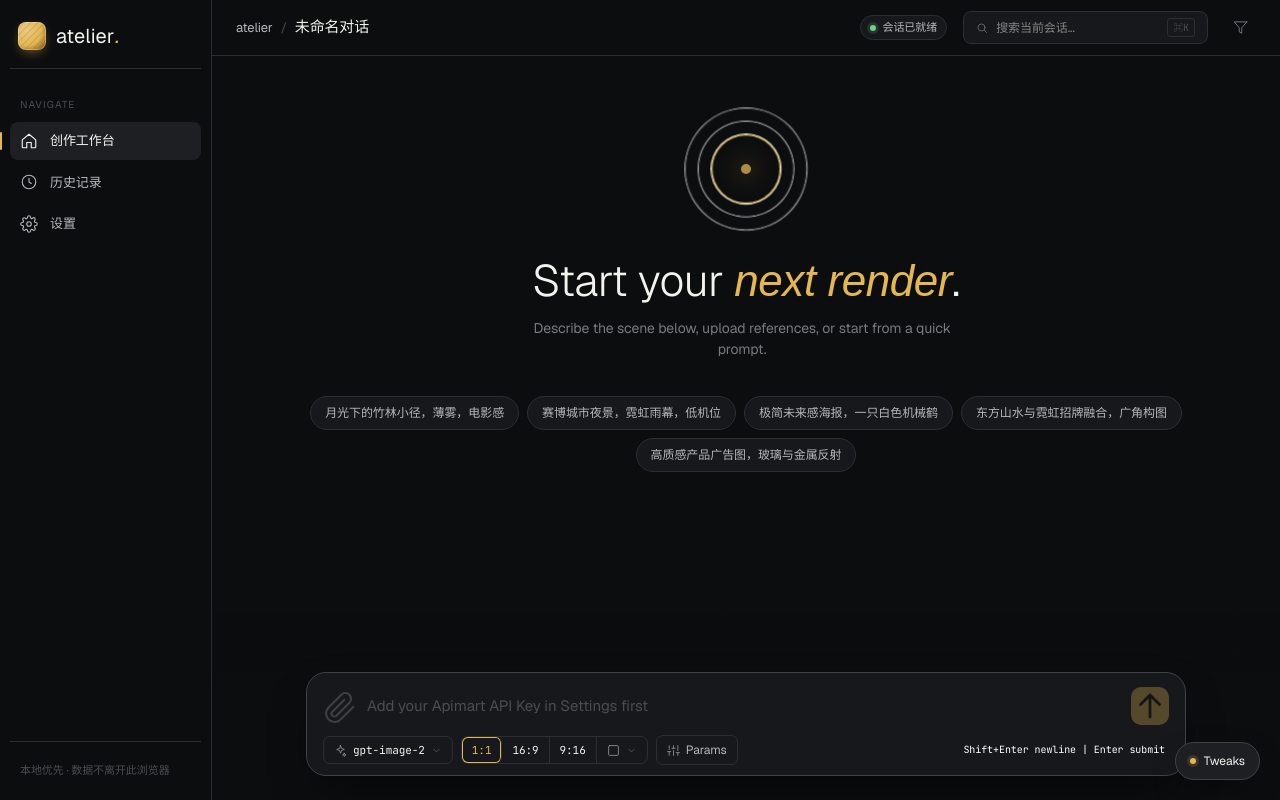
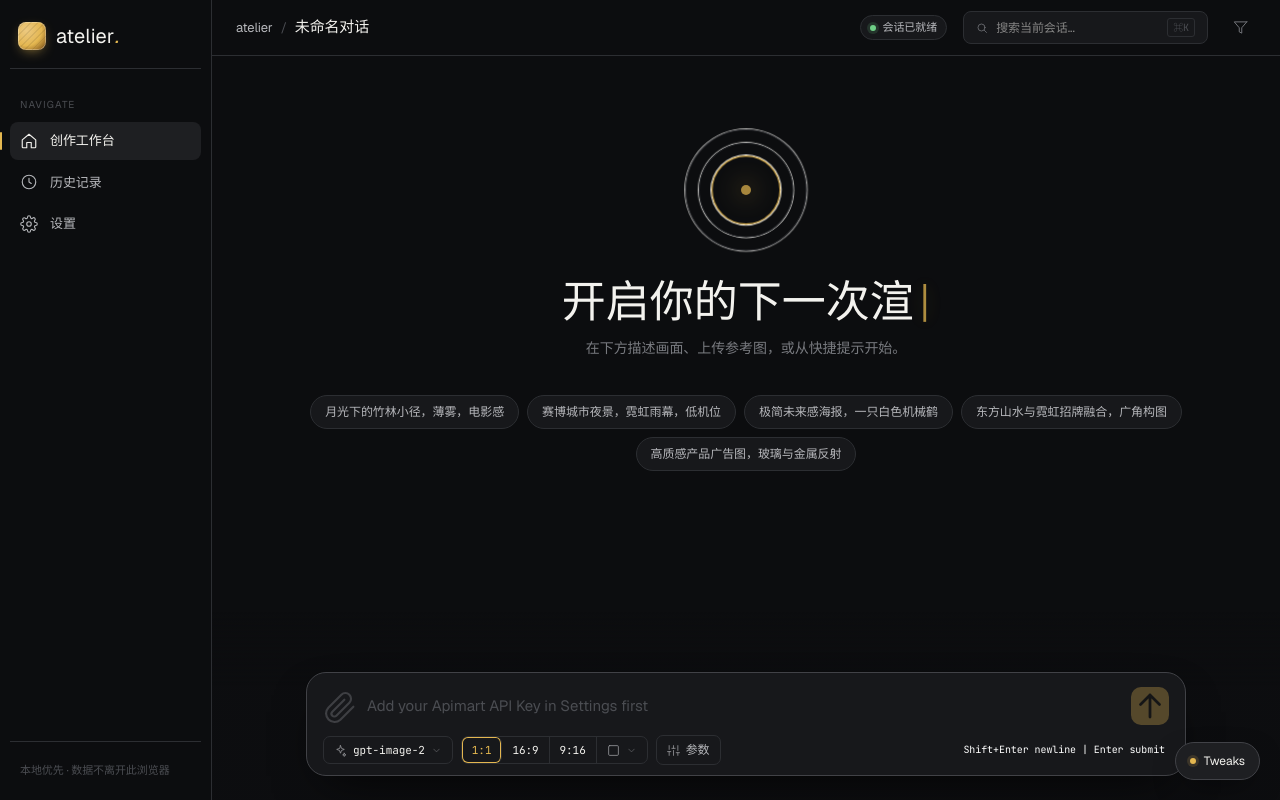
Before and after one commit to horotao/Ai_PingTai, a Next.js app: page / in a window 1280 px wide. Built offline with nearby package versions, Linux system fonts and the light colour scheme; a web font is replaced by a local one.

Commit message:
修改动画效果

```diff
--- /dev/null
+++ b/app/_components/TextType.css
@@ -0,0 +1,14 @@
+.text-type {
+  display: inline-block;
+  white-space: pre-wrap;
+}
+
+.text-type__cursor {
+  margin-left: 0.12em;
+  display: inline-block;
+  opacity: 1;
+}
+
+.text-type__cursor--hidden {
+  display: none;
+}
--- /dev/null
+++ b/app/_components/TextType.tsx
@@ -0,0 +1,209 @@
+'use client';
+
+import {
+  type ElementType,
+  useEffect,
+  useRef,
+  useState,
+  createElement,
+  useMemo,
+  useCallback,
+  type ReactNode,
+  type HTMLAttributes,
+} from 'react';
+import { gsap } from 'gsap';
+import './TextType.css';
+
+interface TextTypeProps {
+  className?: string;
+  showCursor?: boolean;
+  hideCursorWhileTyping?: boolean;
+  cursorCharacter?: string | ReactNode;
+  cursorBlinkDuration?: number;
+  cursorClassName?: string;
+  text: string | string[];
+  as?: ElementType;
+  typingSpeed?: number;
+  initialDelay?: number;
+  pauseDuration?: number;
+  deletingSpeed?: number;
+  loop?: boolean;
+  textColors?: string[];
+  variableSpeed?: { min: number; max: number };
+  onSentenceComplete?: (sentence: string, index: number) => void;
+  startOnVisible?: boolean;
+  reverseMode?: boolean;
+}
+
+const TextType = ({
+  text,
+  as: Component = 'div',
+  typingSpeed = 50,
+  initialDelay = 0,
+  pauseDuration = 2000,
+  deletingSpeed = 30,
+  loop = true,
+  className = '',
+  showCursor = true,
+  hideCursorWhileTyping = false,
+  cursorCharacter = '|',
+  cursorClassName = '',
+  cursorBlinkDuration = 0.5,
+  textColors = [],
+  variableSpeed,
+  onSentenceComplete,
+  startOnVisible = false,
+  reverseMode = false,
+  ...props
+}: TextTypeProps & HTMLAttributes<HTMLElement>) => {
+  const [displayedText, setDisplayedText] = useState('');
+  const [currentCharIndex, setCurrentCharIndex] = useState(0);
+  const [isDeleting, setIsDeleting] = useState(false);
+  const [currentTextIndex, setCurrentTextIndex] = useState(0);
+  const [isVisible, setIsVisible] = useState(!startOnVisible);
+  const cursorRef = useRef<HTMLSpanElement>(null);
+  const contentRef = useRef<HTMLSpanElement>(null);
+
+  const textArray = useMemo(() => (Array.isArray(text) ? text : [text]), [text]);
+
+  const getRandomSpeed = useCallback(() => {
+    if (!variableSpeed) return typingSpeed;
+    const { min, max } = variableSpeed;
+    return Math.random() * (max - min) + min;
+  }, [variableSpeed, typingSpeed]);
+
+  const getCurrentTextColor = () => {
+    if (textColors.length === 0) return 'inherit';
+    return textColors[currentTextIndex % textColors.length];
+  };
+
+  useEffect(() => {
+    if (!startOnVisible || !contentRef.current) return;
+
+    const observer = new IntersectionObserver(
+      (entries) => {
+        entries.forEach((entry) => {
+          if (entry.isIntersecting) {
+            setIsVisible(true);
+          }
+        });
+      },
+      { threshold: 0.1 },
+    );
+
+    observer.observe(contentRef.current);
+    return () => observer.disconnect();
+  }, [startOnVisible]);
+
+  useEffect(() => {
+    if (showCursor && cursorRef.current) {
+      gsap.set(cursorRef.current, { opacity: 1 });
+      const tween = gsap.to(cursorRef.current, {
+        opacity: 0,
+        duration: cursorBlinkDuration,
+        repeat: -1,
+        yoyo: true,
+        ease: 'power2.inOut',
+      });
+
+      return () => {
+        tween.kill();
+      };
+    }
+  }, [showCursor, cursorBlinkDuration]);
+
+  useEffect(() => {
+    if (!isVisible) return;
+
+    let timeout: ReturnType<typeof setTimeout>;
+
+    const currentText = textArray[currentTextIndex];
+    const processedText = reverseMode ? currentText.split('').reverse().join('') : currentText;
+
+    const executeTypingAnimation = () => {
+      if (isDeleting) {
+        if (displayedText === '') {
+          setIsDeleting(false);
+          if (currentTextIndex === textArray.length - 1 && !loop) {
+            return;
+          }
+
+          if (onSentenceComplete) {
+            onSentenceComplete(textArray[currentTextIndex], currentTextIndex);
+          }
+
+          setCurrentTextIndex((prev) => (prev + 1) % textArray.length);
+          setCurrentCharIndex(0);
+          timeout = setTimeout(() => {}, pauseDuration);
+        } else {
+          timeout = setTimeout(() => {
+            setDisplayedText((prev) => prev.slice(0, -1));
+          }, deletingSpeed);
+        }
+      } else {
+        if (currentCharIndex < processedText.length) {
+          timeout = setTimeout(
+            () => {
+              setDisplayedText((prev) => prev + processedText[currentCharIndex]);
+              setCurrentCharIndex((prev) => prev + 1);
+            },
+            variableSpeed ? getRandomSpeed() : typingSpeed,
+          );
+        } else if (textArray.length >= 1) {
+          if (!loop && currentTextIndex === textArray.length - 1) return;
+          timeout = setTimeout(() => {
+            setIsDeleting(true);
+          }, pauseDuration);
+        }
+      }
+    };
+
+    if (currentCharIndex === 0 && !isDeleting && displayedText === '') {
+      timeout = setTimeout(executeTypingAnimation, initialDelay);
+    } else {
+      executeTypingAnimation();
+    }
+
+    return () => clearTimeout(timeout);
+  }, [
+    currentCharIndex,
+    displayedText,
+    isDeleting,
+    typingSpeed,
+    deletingSpeed,
+    pauseDuration,
+    textArray,
+    currentTextIndex,
+    loop,
+    initialDelay,
+    isVisible,
+    reverseMode,
+    variableSpeed,
+    onSentenceComplete,
+    getRandomSpeed,
+  ]);
+
+  const shouldHideCursor =
+    hideCursorWhileTyping && (currentCharIndex < textArray[currentTextIndex].length || isDeleting);
+
+  return createElement(
+    Component,
+    {
+      className: `text-type ${className}`,
+      ...props,
+    },
+    <span ref={contentRef} className="text-type__content" style={{ color: getCurrentTextColor() || 'inherit' }}>
+      {displayedText}
+    </span>,
+    showCursor && (
+      <span
+        ref={cursorRef}
+        className={`text-type__cursor ${cursorClassName} ${shouldHideCursor ? 'text-type__cursor--hidden' : ''}`}
+      >
+        {cursorCharacter}
+      </span>
+    ),
+  );
+};
+
+export default TextType;
--- a/app/_components/Workspace.tsx
+++ b/app/_components/Workspace.tsx
@@ -6,6 +6,7 @@ import { getAvailableSizes, getModelSpec, MODELS, QUICK_PROMPTS, clsx, fmtTime,
 import { formatComposerPriceHint, type PriceRecord } from '../_lib/pricing';
 import { useStore, type DiagnosticEntry, type RefImage, type Turn } from '../_lib/store';
 import { downloadImage, previewImage, readFileAsDataURL } from '../_lib/apimart';
+import TextType from './TextType';
 import { I } from './Icons';
 
 function Composer({
@@ -271,7 +272,7 @@ function Composer({
 
           <button className="qb" onClick={() => setDrawerOpen(true)}>
             <I.Sliders />
-            <span>Params</span>
+            <span>参数</span>
           </button>
 
           <div className="qb-spacer" />
@@ -360,8 +361,20 @@ function EmptyState({ onPick }: { onPick: (p: string) => void }) {
         <div className="dot" />
       </div>
       <div>
-        <h1>Start your <em>next render</em>.</h1>
-        <div className="sub" style={{ marginTop: 12 }}>Describe the scene below, upload references, or start from a quick prompt.</div>
+        <h1>
+          <TextType
+            as="span"
+            text={['开启你的下一次渲染。']}
+            typingSpeed={105}
+            deletingSpeed={55}
+            pauseDuration={4000}
+            showCursor
+            cursorCharacter="|"
+            cursorClassName="empty-title-cursor"
+            className="empty-title-type"
+          />
+        </h1>
+        <div className="sub" style={{ marginTop: 12 }}>在下方描述画面、上传参考图，或从快捷提示开始。</div>
       </div>
       <div className="chips">
         {QUICK_PROMPTS.map((prompt) => (
--- a/app/_styles/workspace.css
+++ b/app/_styles/workspace.css
@@ -68,11 +68,18 @@
   font-family: var(--font-display);
   font-size: 44px;
   font-weight: 300;
-  letter-spacing: -0.01em;
+  letter-spacing: 0;
   margin: 0;
   line-height: 1.1;
 }
 .empty h1 em { color: var(--accent); font-style: italic; font-family: var(--font-serif); font-weight: 400; }
+.empty-title-type {
+  color: var(--fg);
+}
+.empty-title-cursor {
+  color: var(--accent);
+  text-shadow: 0 0 18px oklch(0.80 0.13 85 / 0.26);
+}
 .empty .sub {
   color: var(--fg-3);
   font-size: 14px;
--- a/package.json
+++ b/package.json
@@ -9,6 +9,7 @@
     "lint": "eslint"
   },
   "dependencies": {
+    "gsap": "^3.15.0",
     "next": "16.2.4",
     "react": "19.2.4",
     "react-dom": "19.2.4"
```
Also changed, not shown: 1 other file (tests, documents, lock files or other folders).
